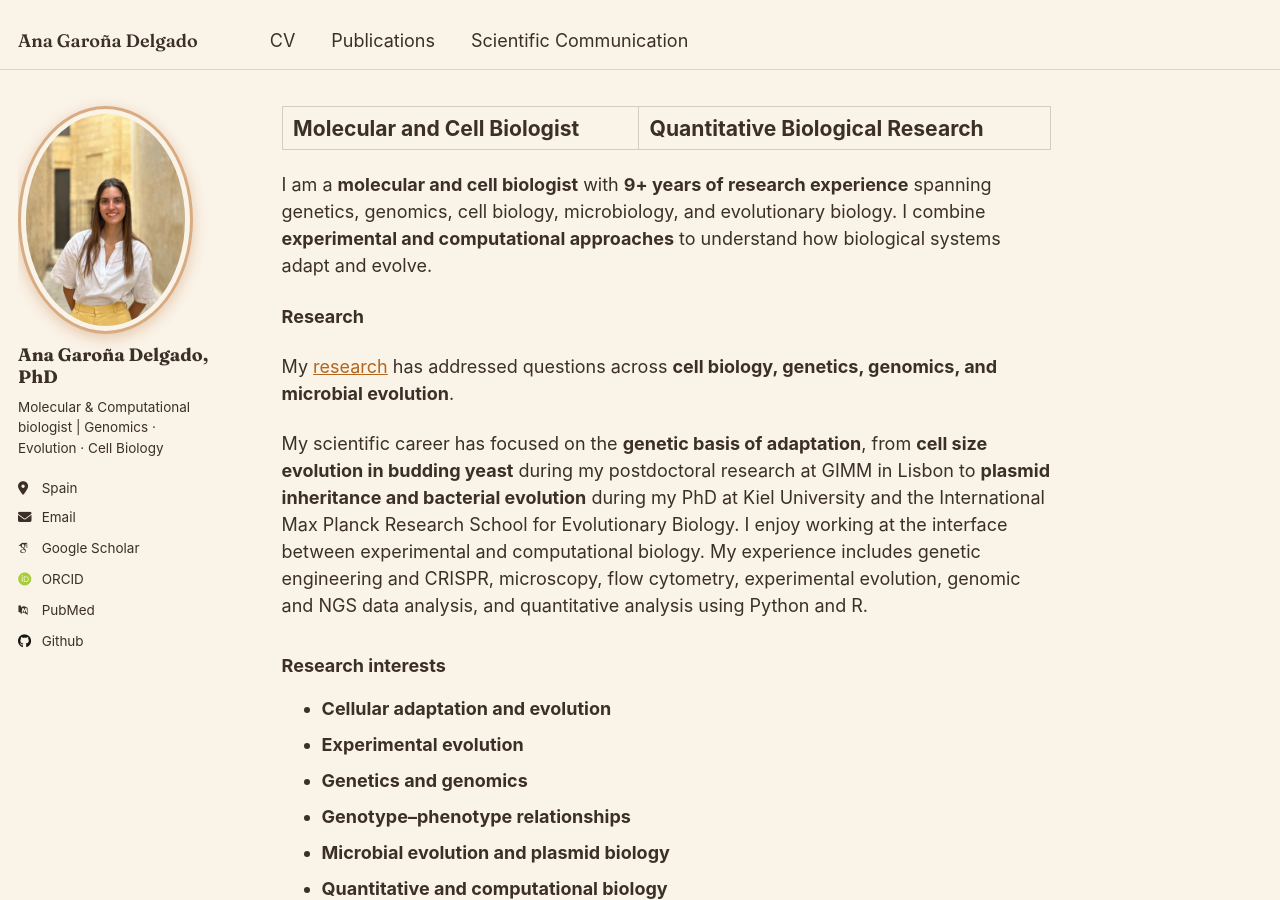
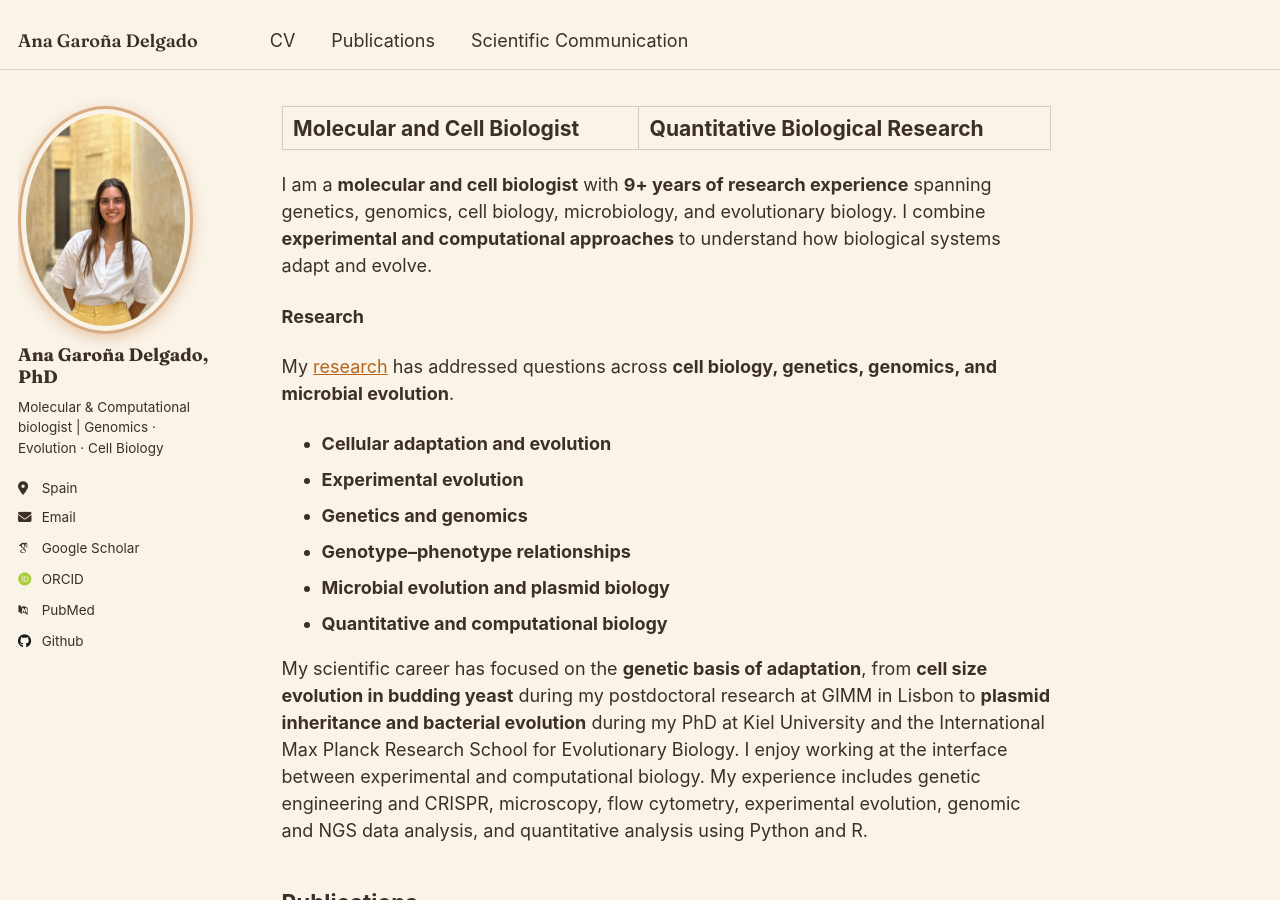
Before and after one commit to anagarona/anagarona.github.io, a Jekyll site: the page built from _pages/about.md, in a window 1280 px wide and 900 px high. Built offline with Jekyll 4.4.1, drawn with Linux system fonts in a browser that asks for light colours; some web fonts are replaced.

Commit message:
Update about.md

```diff
--- a/_pages/about.md
+++ b/_pages/about.md
@@ -14,17 +14,15 @@ I am a **molecular and cell biologist** with **9+ years of research experience**
 
 My [research](/cv/) has addressed questions across **cell biology, genetics, genomics, and microbial evolution**.
 
-My scientific career has focused on the **genetic basis of adaptation**, from **cell size evolution in budding yeast** during my postdoctoral research at GIMM in Lisbon to **plasmid inheritance and bacterial evolution** during my PhD at Kiel University and the International Max Planck Research School for Evolutionary Biology.
-I enjoy working at the interface between experimental and computational biology. My experience includes genetic engineering and CRISPR, microscopy, flow cytometry, experimental evolution, genomic and NGS data analysis, and quantitative analysis using Python and R.
-
-### Research interests
-
 - **Cellular adaptation and evolution**
 - **Experimental evolution**
 - **Genetics and genomics**
 - **Genotype–phenotype relationships**
 - **Microbial evolution and plasmid biology**
 - **Quantitative and computational biology**
+
+My scientific career has focused on the **genetic basis of adaptation**, from **cell size evolution in budding yeast** during my postdoctoral research at GIMM in Lisbon to **plasmid inheritance and bacterial evolution** during my PhD at Kiel University and the International Max Planck Research School for Evolutionary Biology.
+I enjoy working at the interface between experimental and computational biology. My experience includes genetic engineering and CRISPR, microscopy, flow cytometry, experimental evolution, genomic and NGS data analysis, and quantitative analysis using Python and R.
 
 ## Publications
 
```
